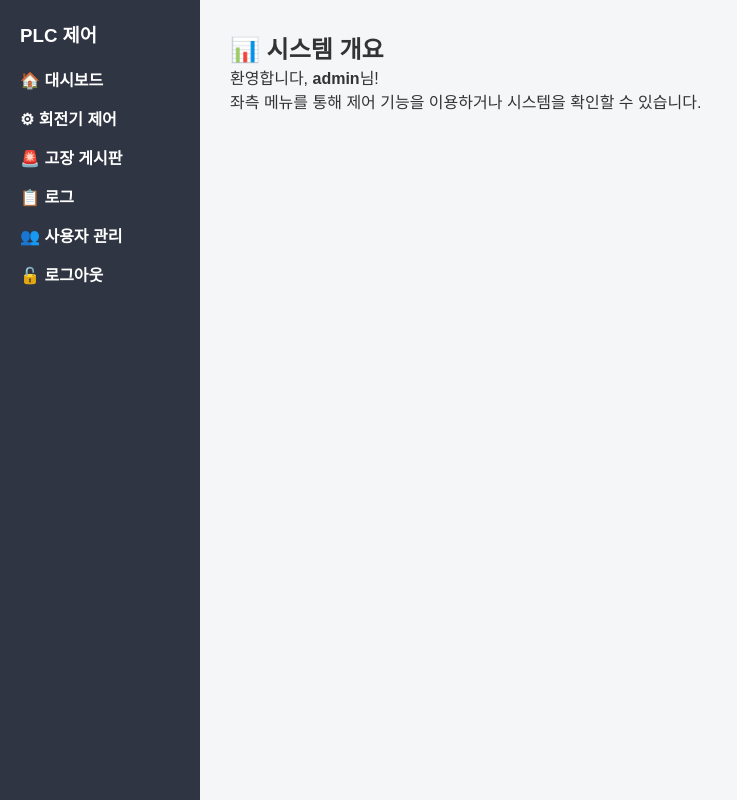
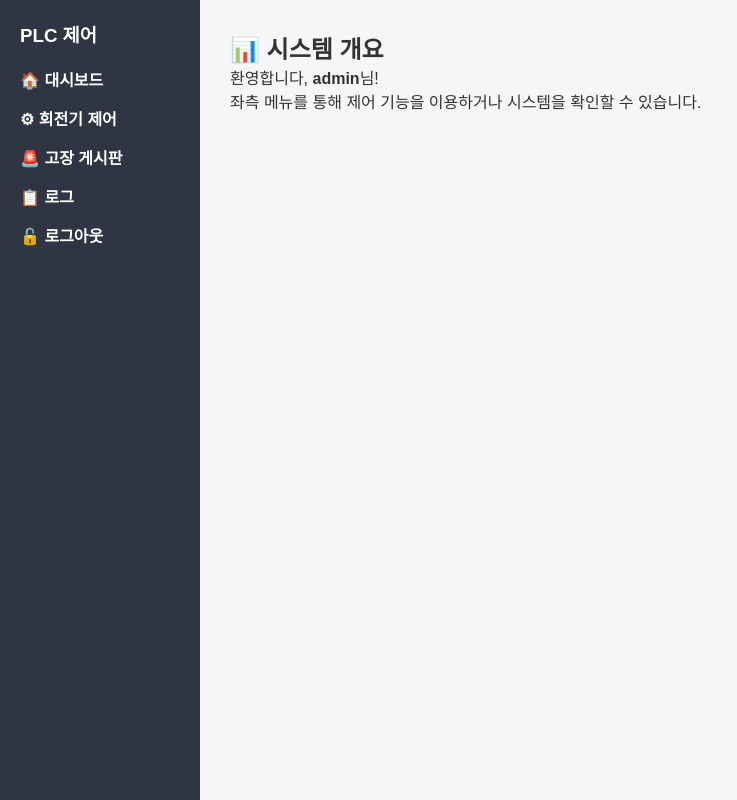
Before and after one commit to Jaenact/attack_web, a PHP site: page / in a window 1280 px wide. Shown: the whole page, without its empty margins (0-737 px from the left). Run offline with PHP 8.4, Linux system fonts and the light colour scheme; a user stored in the database is signed in.

Commit message:
Init project upload

```diff
--- a/index.php
+++ b/index.php
@@ -21,7 +21,6 @@ if (!isset($_SESSION['admin']) && !isset($_SESSION['guest'])) {
       <li><a href="control.php">⚙ 회전기 제어</a></li>
       <li><a href="faults.php">🚨 고장 게시판</a></li>
       <li><a href="logs.php">📋 로그</a></li>
-      <li><a href="user_management.php">👥 사용자 관리</a></li>
       <li><a href="logout.php">🔓 로그아웃</a></li>
     </ul>
   </div>
```
